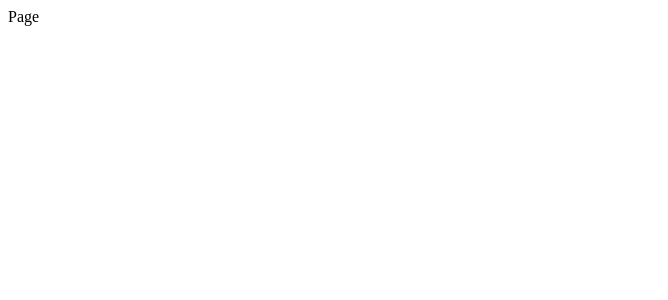
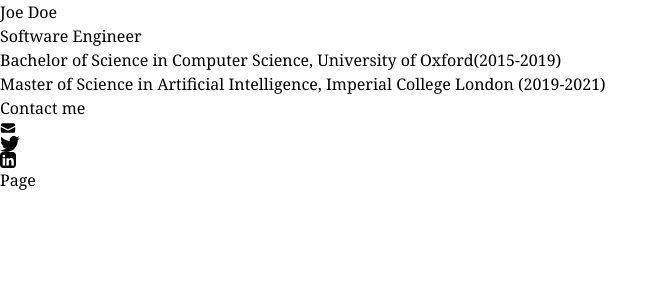
Before and after one commit to mustafadurmaz/Nextjs-Resume-App, a Next.js app: page / in a window 1280 px wide. Shown: the top 300 px of the page, without its empty margins (0-668 px from the left). Built offline with nearby package versions, Linux system fonts and the light colour scheme.

Commit message:
Siderbar component created

```diff
--- /dev/null
+++ b/app/component/icons/envelope.jsx
@@ -0,0 +1,4 @@
+
+import React from 'react'
+
+export const Envelope = ({className}) => <svg className={className} xmlns="http://www.w3.org/2000/svg" width="1em" height="1em" viewBox="0 0 20 20"><g fill="currentColor"><path d="M3 4a2 2 0 0 0-2 2v1.161l8.441 4.221a1.25 1.25 0 0 0 1.118 0L19 7.162V6a2 2 0 0 0-2-2H3Z"></path><path d="m19 8.839l-7.77 3.885a2.75 2.75 0 0 1-2.46 0L1 8.839V14a2 2 0 0 0 2 2h14a2 2 0 0 0 2-2V8.839Z"></path></g></svg>
--- /dev/null
+++ b/app/component/icons/index.jsx
@@ -0,0 +1,4 @@
+export * from "./envelope";
+export * from "./linkedin";
+export * from "./medium";
+export * from "./twitter";
--- /dev/null
+++ b/app/component/icons/linkedin.jsx
@@ -0,0 +1,4 @@
+
+import React from 'react'
+
+export const Linkedin = ({className}) => <svg className={className}  xmlns="http://www.w3.org/2000/svg" width="1em" height="1em" viewBox="0 0 1000 1000"><path fill="currentColor" d="M196.064.25C88.347.25.187 88.408.187 196.127v607.841c0 107.717 88.158 195.845 195.877 195.845h607.841c107.718 0 195.845-88.127 195.845-195.845V196.127C999.75 88.41 911.623.25 803.905.25H196.064zm49.266 164.948c51.648 0 83.461 33.906 84.443 78.475c0 43.585-32.797 78.444-85.442 78.444h-.969c-50.665 0-83.412-34.857-83.412-78.444c0-44.568 33.738-78.475 85.379-78.475zm445.08 208.31c99.329 0 173.79 64.922 173.79 204.436v260.449H713.247V595.406c0-61.06-21.847-102.718-76.476-102.718c-41.704 0-66.562 28.078-77.476 55.202c-3.987 9.704-4.967 23.257-4.967 36.832v253.671H403.375s1.981-411.613 0-454.233h150.984v64.324c20.06-30.95 55.942-74.977 136.051-74.977zm-521.556 10.685h150.953v454.202H168.854V384.193z"></path></svg>
--- /dev/null
+++ b/app/component/icons/medium.jsx
@@ -0,0 +1,3 @@
+import React from 'react'
+
+export const Medium = ({className}) => <svg className={className}  xmlns="http://www.w3.org/2000/svg" width="1em" height="1em" viewBox="0 0 16 16"><path fill="currentColor" d="M9.025 8c0 2.485-2.02 4.5-4.513 4.5A4.506 4.506 0 0 1 0 8c0-2.486 2.02-4.5 4.512-4.5A4.506 4.506 0 0 1 9.025 8zm4.95 0c0 2.34-1.01 4.236-2.256 4.236c-1.246 0-2.256-1.897-2.256-4.236c0-2.34 1.01-4.236 2.256-4.236c1.246 0 2.256 1.897 2.256 4.236zM16 8c0 2.096-.355 3.795-.794 3.795c-.438 0-.793-1.7-.793-3.795c0-2.096.355-3.795.794-3.795c.438 0 .793 1.699.793 3.795z"></path></svg>
--- /dev/null
+++ b/app/component/icons/twitter.jsx
@@ -0,0 +1,3 @@
+import React from 'react'
+
+export const Twitter = ({className}) => <svg className={className}  xmlns="http://www.w3.org/2000/svg" width="1.24em" height="1em" viewBox="0 0 1231.051 1000"><path fill="currentColor" d="M1231.051 118.453q-51.422 76.487-126.173 130.403q.738 14.46.738 32.687q0 101.273-29.53 202.791q-29.53 101.519-90.215 194.343q-60.685 92.824-144.574 164.468q-83.889 71.644-201.677 114.25q-117.788 42.606-252.474 42.606q-210.2 0-387.147-113.493q31.406 3.495 60.242 3.495q175.605 0 313.687-108.177q-81.877-1.501-146.654-50.409q-64.777-48.907-89.156-124.988q24.097 4.59 47.566 4.59q33.782 0 66.482-8.812q-87.378-17.5-144.975-87.04q-57.595-69.539-57.595-160.523v-3.126q53.633 29.696 114.416 31.592q-51.762-34.508-82.079-89.999q-30.319-55.491-30.319-120.102q0-68.143 34.151-126.908q95.022 116.607 230.278 186.392q135.258 69.786 290.212 77.514q-6.609-27.543-6.621-57.485q0-104.546 73.994-178.534Q747.623 0 852.169 0q109.456 0 184.392 79.711q85.618-16.959 160.333-61.349q-28.785 90.59-110.933 139.768q75.502-8.972 145.088-39.677z"></path></svg>
--- a/app/component/sidebar.jsx
+++ b/app/component/sidebar.jsx
@@ -1,8 +1,27 @@
 import React from 'react'
 
-const Sidebar = () => {
+import {Envelope, Twitter, Linkedin} from "./icons"
+
+const Sidebar = ({data}) => {
+
+  const {name,role,education, contactLinks}=data;
   return (
-    <div>Sidebar</div>
+    <div className='bg-red'>
+      <div>
+        {/* <Image/> */}
+        <h1>{name}</h1>
+        <h2>{role}</h2>
+        <p>{education[0]}</p>
+        <p>{education[1]}</p>
+        <div>
+          <h3>Contact me</h3>
+          <a href={contactLinks?.[0]} aria-label={"twitter"}><Envelope /></a>
+          <a href={contactLinks?.[0]} aria-label={"twitter"}><Twitter /></a>
+          <a href={contactLinks?.[0]} aria-label={"twitter"}><Linkedin /></a>
+
+        </div>
+      </div>
+    </div>
   )
 }
 
--- /dev/null
+++ b/app/global.css
@@ -0,0 +1,3 @@
+@tailwind base;
+@tailwind components;
+@tailwind utilities;
--- a/app/layout.jsx
+++ b/app/layout.jsx
@@ -1,11 +1,18 @@
+import "./global.css";
+
 import React from "react";
 import Sidebar from "./component/sidebar";
 
+import {personalData} from "../data/page-data";
+
 const layout = ({ children }) => {
+  console.log(personalData)
   return (
     <html lang="en">
-      {/* <Sidebar /> */}
-      <body>{children}</body>
+      <body>
+        <Sidebar data={personalData} />
+        {children}
+      </body>
     </html>
   );
 };
--- a/app/page.jsx
+++ b/app/page.jsx
@@ -6,7 +6,9 @@ export const metadata = {
 };
 
 const Page = () => {
-  return <div>Page</div>;
+  return (
+    <div>Page</div>
+  )
 };
 
 export default Page;
```
